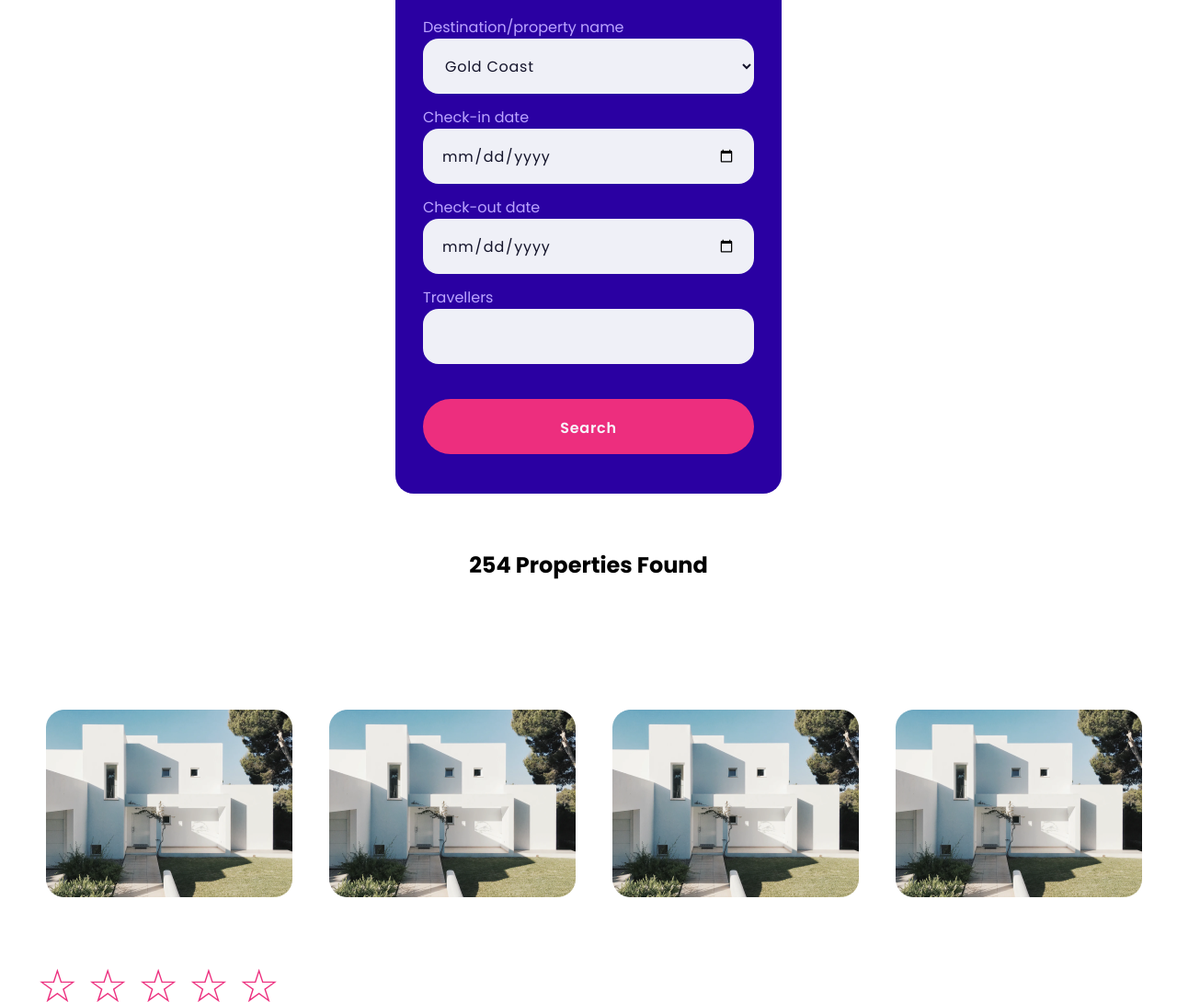
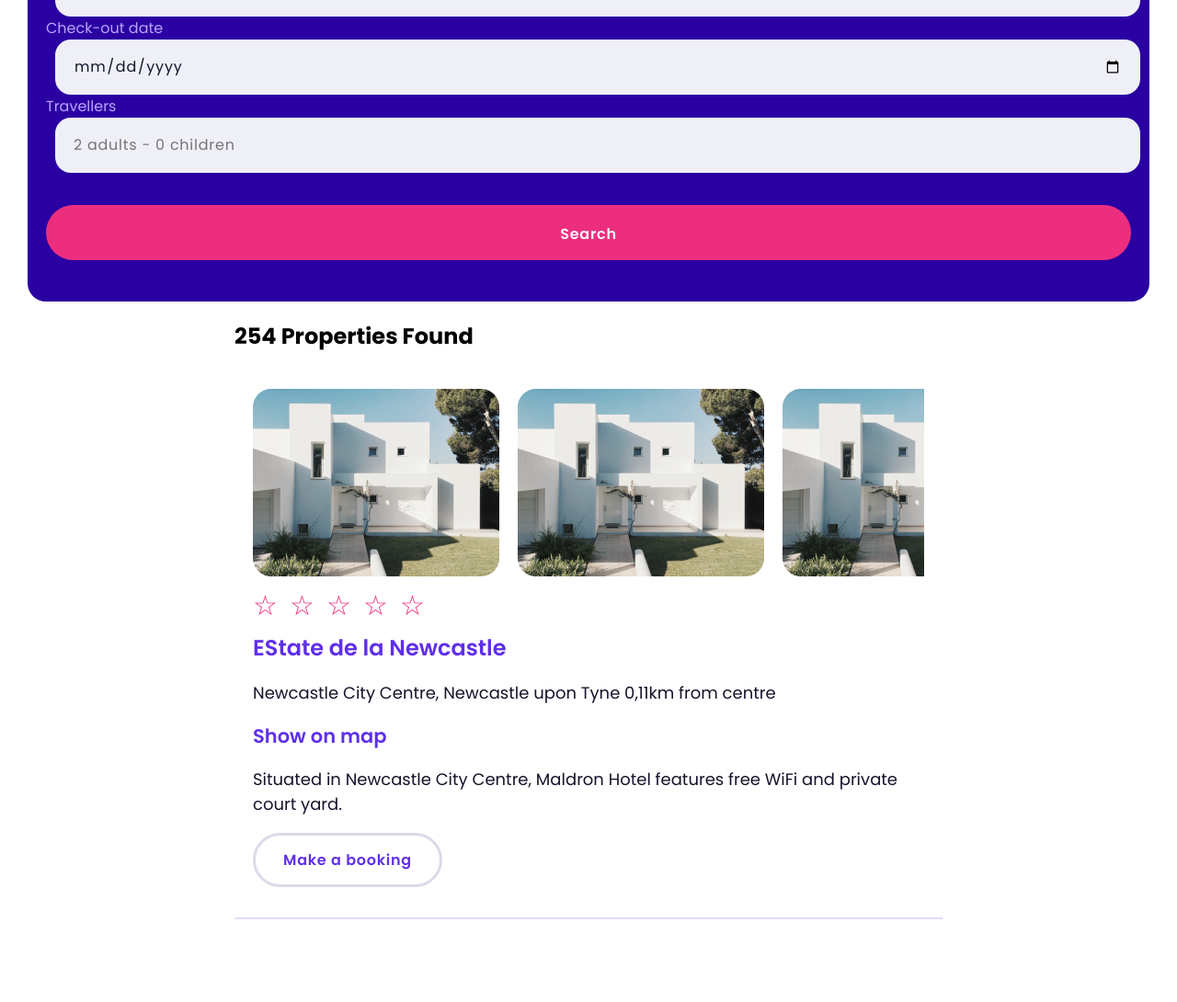
Before and after one commit to bertarosalia/202207-w1chwe-berta-floran-alex-caldas, a website: page index.html in a window 1280 px wide. Shown: the part 817-1907 px from the top of the page at 92% size. After the commit the page ends 1877 px from the top, so only its background shows below. Drawn offline with nearby package versions, Linux system fonts and the light colour scheme; files that its build step writes are made by us from their sources.

Commit message:
feature: created cards for html

```diff
--- a/index.html
+++ b/index.html
@@ -58,6 +58,7 @@
           </form>
         </section>
         <div class="break-line"></div>
+        <section class="content">
           <aside>
             <h2>Search</h2>
             <form action="submit" autocomplete="off">
@@ -70,13 +71,18 @@
               <label for="check-out">Check-out date</label>
               <input type="date" id="check-out" />
               <label for="travellers">Travellers</label>
-            <input type="text" id="travellers" />
+              <input
+                type="text"
+                id="travellers"
+                placeholder="2 adults - 0 children"
+              />
               <label for="">&nbsp;</label>
               <input type="submit" value="Search" />
             </form>
           </aside>
+          <section class="main-content">
             <h2>254 Properties Found</h2>
-        <article>
+            <article class="card">
               <div class="carousel">
                 <img src="img/c1.png" alt="casa" />
                 <img src="img/c1.png" alt="casa" />
@@ -84,20 +90,22 @@
                 <img src="img/c1.png" alt="casa" />
               </div>
               <div class="rating">
-            <label for="star1">&#9734;</label>
                 <input type="checkbox" id="star1" />
-            <label for="star2">&#9734;</label>
+                <label for="star1"></label>
                 <input type="checkbox" id="star2" />
-            <label for="star3">&#9734;</label>
+                <label for="star2"></label>
                 <input type="checkbox" id="star3" />
-            <label for="star4">&#9734;</label>
+                <label for="star3"></label>
                 <input type="checkbox" id="star4" />
-            <label for="star5">&#9734;</label>
+                <label for="star4"></label>
                 <input type="checkbox" id="star5" />
+                <label for="star5"></label>
               </div>
               <span>
                 <h3>EState de la Newcastle</h3>
-            <p>Newcastle City Centre, Newcastle upon Tyne 0,11km from centre</p>
+                <p>
+                  Newcastle City Centre, Newcastle upon Tyne 0,11km from centre
+                </p>
                 <h4>Show on map</h4>
                 <p>
                   Situated in Newcastle City Centre, Maldron Hotel features free
@@ -106,6 +114,9 @@
                 <button>Make a booking</button>
               </span>
             </article>
+            <div class="break-line"></div>
+          </section>
+        </section>
       </main>
     </div>
   </body>
--- /dev/null
+++ b/sass/components/_card.scss
@@ -0,0 +1,25 @@
+@use "../variables/mediaquerys";
+@use "../partials/carousel";
+@use "../partials/button";
+@use "../partials/rating";
+
+@mixin card {
+  display: flex;
+  flex-direction: column;
+
+  .carousel {
+    @include carousel.carousel;
+  }
+  button {
+    @include button.buttonDefault;
+  }
+  @include rating.rating;
+  @include mediaquerys.desktop {
+    img {
+      display: none;
+    }
+    .carousel > img {
+      display: block;
+    }
+  }
+}
--- a/sass/components/_form.scss
+++ b/sass/components/_form.scss
@@ -1,19 +1,26 @@
 @use "../variables/colors";
 @use "../variables/fonts";
 @use "../variables/mediaquerys";
+@use "../variables/spacing";
 @use "../partials/input";
 @use "../partials/submit";
 
+form {
+  margin: spacing.$spacing-primary;
+}
 aside {
-  max-width: 420px;
   border-radius: 20px;
-  padding: 0 20px;
+  padding: 5px 20px;
   background-color: colors.$secondary-color;
   color: colors.$text-secondary-color;
+  @include mediaquerys.desktop {
+    width: 370px;
+  }
 }
 input {
   @include input.inputDefault;
   border: 0;
+  margin: spacing.$spacing-terceary;
 }
 .find input {
   @include mediaquerys.desktop {
@@ -34,7 +41,6 @@ select {
 }
 label {
   white-space: nowrap;
-  margin: 0 0 20px 0;
 }
 
 input[type="submit"] {
--- /dev/null
+++ b/sass/partials/_carousel.scss
@@ -0,0 +1,8 @@
+@mixin carousel {
+  width: 100%;
+  display: flex;
+  flex-direction: row;
+  flex-wrap: nowrap;
+  overflow: auto;
+  gap: 20px;
+}
--- a/sass/partials/_input.scss
+++ b/sass/partials/_input.scss
@@ -1,16 +1,17 @@
 @use "../variables/colors";
 @use "../variables/fonts";
 @use "../variables/mediaquerys";
+@use "../variables/spacing";
 
 @mixin inputDefault {
   height: 60px;
   width: 100%;
   padding: 20px;
+  margin: spacing.$spacing-secondary;
   border: 0;
   color: colors.$border-primary-color;
   background-color: colors.$background-primary-color;
   border-radius: 17px;
-  margin: 0 0 13px 0;
   font-family: fonts.$font;
   font-size: 16px;
   line-height: 23px;
--- /dev/null
+++ b/sass/partials/_rating.scss
@@ -0,0 +1,26 @@
+@use "../variables/colors";
+
+@mixin rating {
+  .rating {
+    padding: 10px 0;
+    display: flex;
+    flex-direction: row;
+    gap: 10px;
+  }
+  input {
+    display: none;
+  }
+  label {
+    width: 30px;
+    height: 40px;
+    font-size: 30px;
+  }
+  input + label::after {
+    content: "\2606";
+    color: colors.$background-secondary-color;
+  }
+  input:checked + label::after {
+    content: "\2605";
+    color: colors.$background-secondary-color;
+  }
+}
--- a/sass/styles.scss
+++ b/sass/styles.scss
@@ -1,14 +1,13 @@
 @use "variables/colors";
 @use "variables/fonts";
+@use "variables/spacing";
+@use "variables/mediaquerys";
 @use "components/form";
 @use "components/header";
-@use "variables/mediaquerys";
+@use "components/card";
 
 * {
   box-sizing: border-box;
-}
-* * {
-  margin: 30px 10px;
 }
 body {
   font-family: fonts.$font;
@@ -22,6 +21,20 @@ h2 {
   @include mediaquerys.desktop {
     font-size: 32px;
   }
+}
+h3 {
+  margin: 0;
+  font-weight: 600;
+  font-size: 24px;
+}
+h4 {
+  margin: 0;
+  font-weight: 600;
+  font-size: 21px;
+}
+p {
+  font-size: 18px;
+  color: colors.$border-primary-color;
 }
 section {
   width: 100%;
@@ -37,35 +50,32 @@ section {
   opacity: 0.4;
   border: 1px solid colors.$text-secondary-color;
 }
-
 article {
   width: 100%;
   padding: 20px;
   color: colors.$primary-color;
 }
-.carousel {
+.content {
+  margin: spacing.$spacing-primary;
+  display: flex;
+  flex-direction: column;
+  align-items: center;
+  @include mediaquerys.desktop {
+    flex-direction: row;
+    align-items: flex-start;
+    justify-content: center;
+  }
+}
+.main-content {
   width: 100%;
-  display: flex;
-  flex-wrap: nowrap;
-  overflow: hidden;
-  gap: 20px;
+  max-width: 770px;
 }
-.rating {
-  height: 70px;
-  font-size: 50px;
-  display: flex;
-  gap: 10px;
-  color: colors.$background-secondary-color;
+.card {
+  width: 100%;
+  @include card.card;
 }
-.rating input {
-  display: none;
-}
-input[name="star"]:checked {
-  background-color: red;
-  fill: red;
-}
-
 main {
+  padding: 30px;
   display: flex;
   flex-direction: column;
   align-items: center;
--- /dev/null
+++ b/sass/variables/_spacing.scss
@@ -0,0 +1,3 @@
+$spacing-primary: 30px 0;
+$spacing-secondary: 10px 0;
+$spacing-terceary: 0px 10px;
```
Also changed, not shown: sass/variables/_mediaquerys.scss (renamed from sass/variables/mediaquerys.scss). Lines whose indentation alone changed are shown as unchanged.
